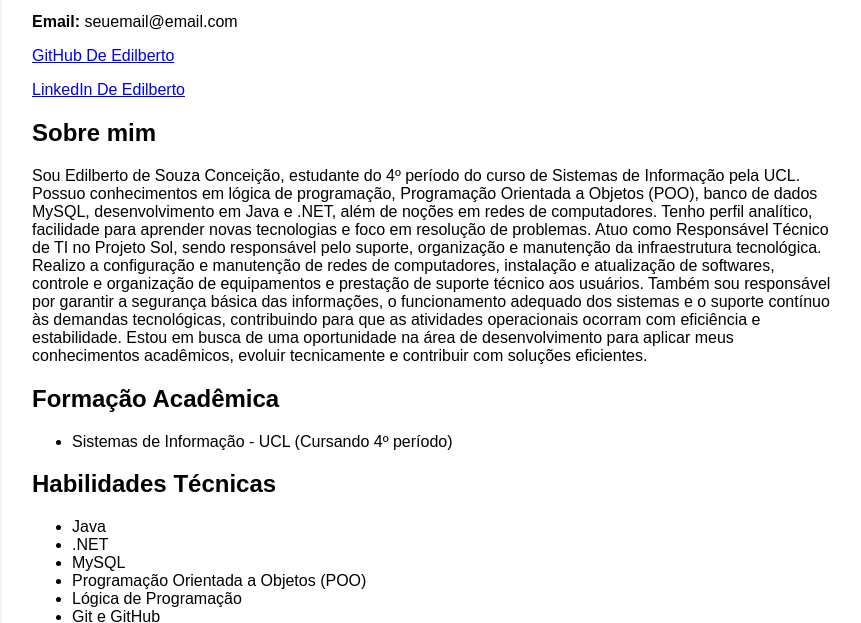
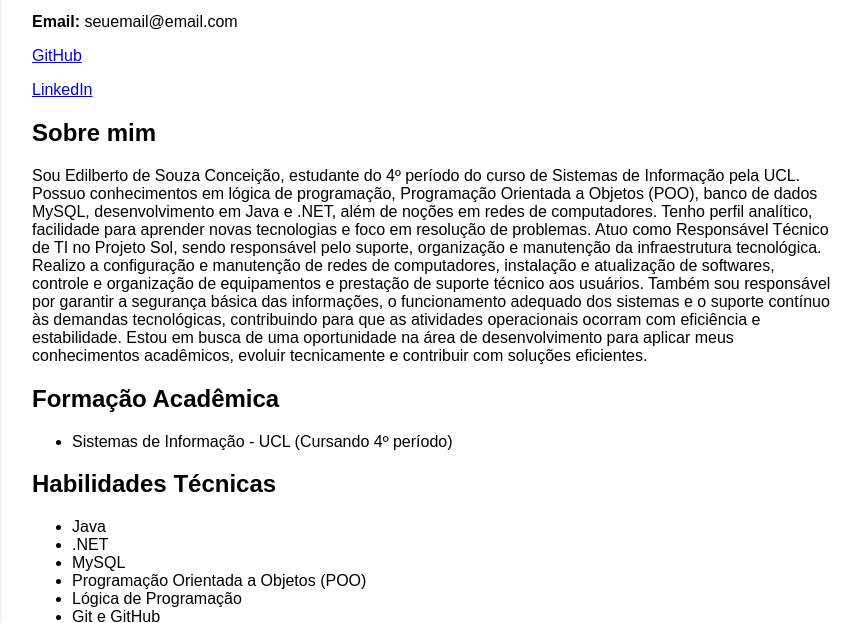
Before and after one commit to Edilbertowzxy/CURICULO-WEB, a plain HTML site: page index.html in a window 1280 px wide. Shown: the part 171-794 px from the top of the page, without its empty margins (208-1069 px from the left). Drawn offline with Linux system fonts and the light colour scheme.

Commit message:
Impletentação de link de acesso

```diff
--- a/index.html
+++ b/index.html
@@ -15,8 +15,8 @@
     <div class="info">
         <p><strong>Telefone:</strong> (27)988896282</p>
         <p><strong>Email:</strong> seuemail@email.com</p>
-        <p><a href="https://github.com/Edilbertowzxy">GitHub De Edilberto</a></p>
-        <p><a href="https://www.linkedin.com/in/edilberto-souza-260274255/" >LinkedIn De Edilberto</a></p>
+        <p><a href="https://github.com/Edilbertowzxy">GitHub</a></p>
+        <p><a href="https://www.linkedin.com/in/edilberto-souza-260274255/" >LinkedIn</a></p>
     </div>
 
     <h2>Sobre mim</h2>
```
